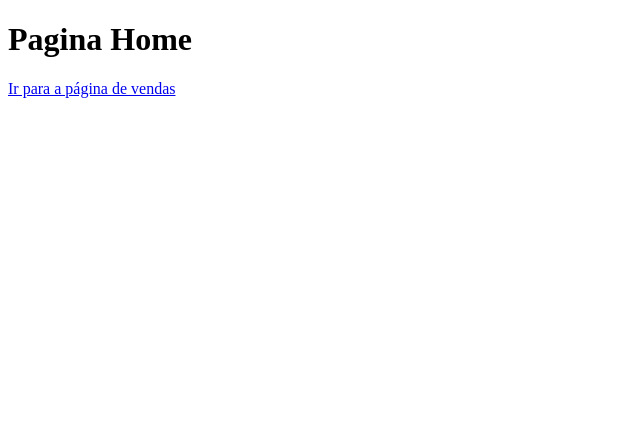
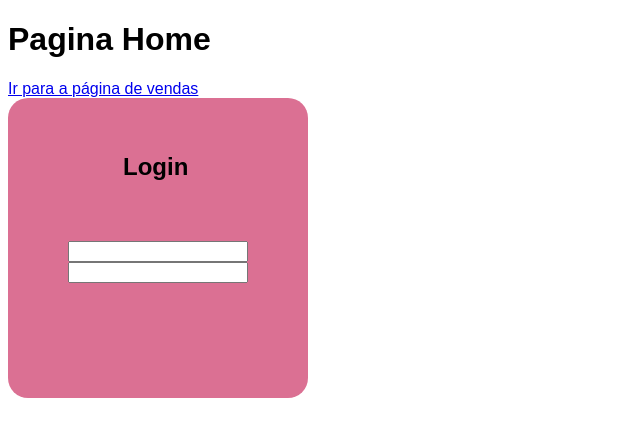
Before and after one commit to narakushi/aula-github, a plain HTML site: page index.html in a window 1280 px wide. Shown: the whole page, without its empty margins (0-640 px from the left). Drawn offline with Linux system fonts and the light colour scheme.

Commit message:
Adicionando CSS

```diff
--- a/index.html
+++ b/index.html
@@ -5,9 +5,19 @@
     <meta http-equiv="X-UA-Compatible" content="IE=edge">
     <meta name="viewport" content="width=device-width, initial-scale=1.0">
     <title>Pagina Teste</title>
+    <link rel="stylesheet" href="style.css">
 </head>
 <body>
     <h1>Pagina Home</h1>
     <a href="vendas.html">Ir para a página de vendas</a>
+    <div id="container-login">
+        <h2>Login</h2>
+
+        <div id="forms">
+            <input type="text">
+            <input type="password">
+        </div>
+
+    </div>
 </body>
 </html>
--- /dev/null
+++ b/style.css
@@ -0,0 +1,22 @@
+*{
+    font-family: sans-serif;
+}
+
+#container-login{
+    background: palevioletred;
+    width: 300px;
+    height: 300px;
+    border-radius: 20px;
+    align-content: center;
+
+}
+
+#container-login h2{
+    margin: 0 100px 0 115px;
+}
+
+#forms{
+    margin: 20%;
+    display: flex;
+    flex-direction: column;
+}
```
